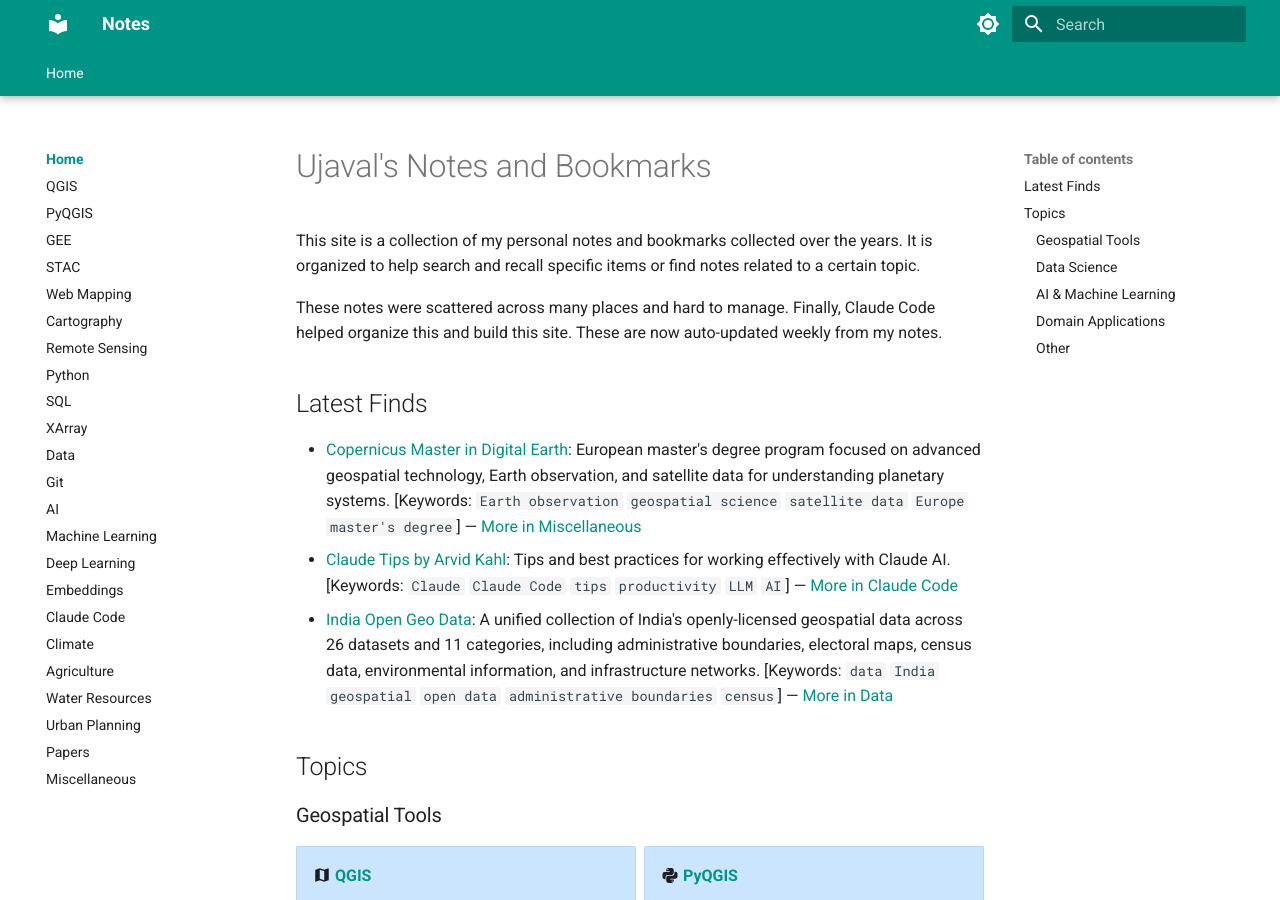
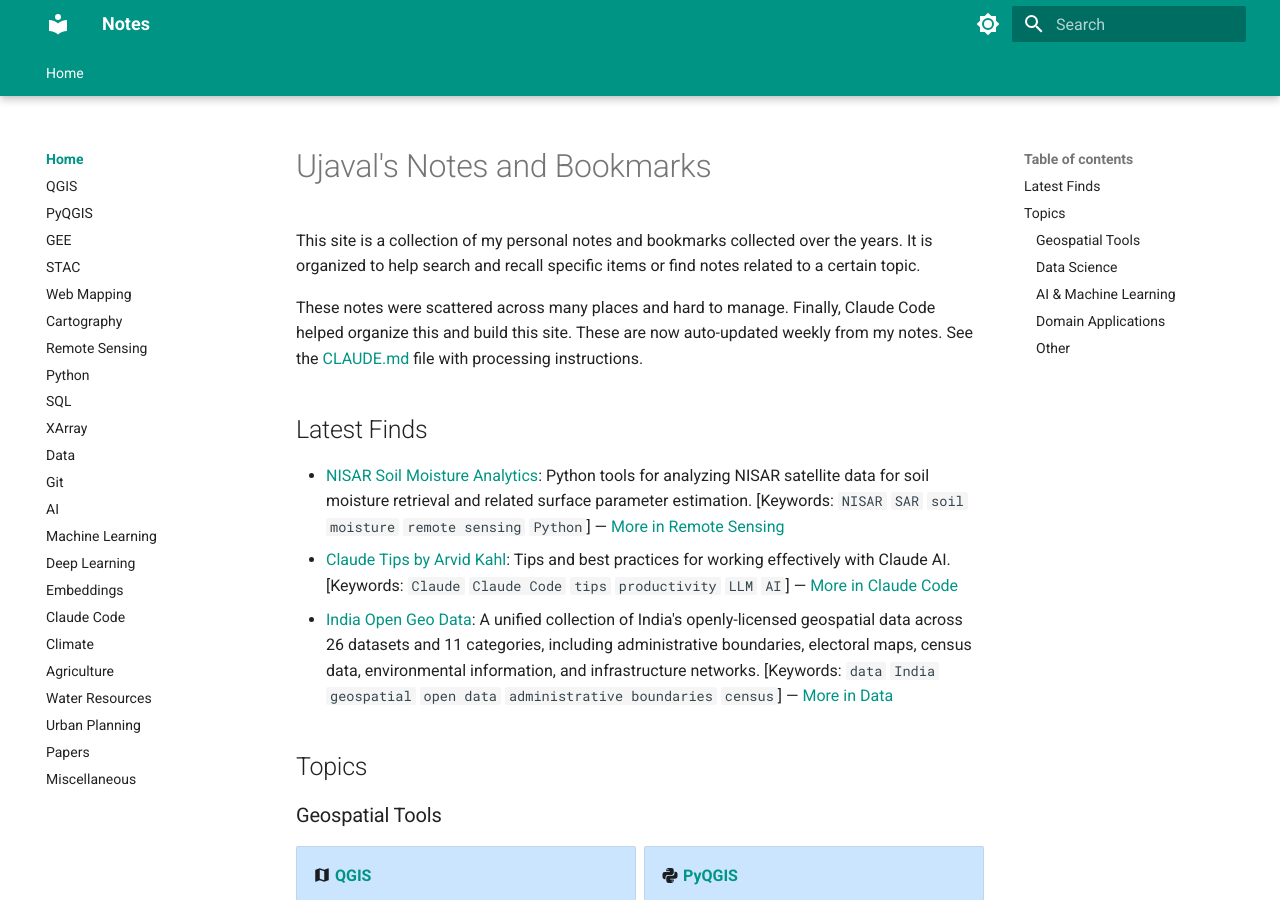
Before and after one commit to spatialthoughts/notes, an MkDocs documentation site: the page built from content/index.md, in a window 1280 px wide and 900 px high. Built offline with MkDocs 1.6.1 and Material for MkDocs 9.7.7, drawn with Linux system fonts in a browser that asks for light colours.

Commit message:
Update Latest Finds: swap Misc entry for Remote Sensing per new rule
CLAUDE.md now specifies not to pick Latest Finds from Misc.md.
Replaced with NISAR Soil Moisture Analytics from Remote Sensing.

Co-Authored-By: Claude Sonnet 4.6 <noreply@anthropic.com>

```diff
--- a/content/index.md
+++ b/content/index.md
@@ -2,11 +2,11 @@
 
 This site is a collection of my personal notes and bookmarks collected over the years. It is organized to help search and recall specific items or find notes related to a certain topic.
 
-These notes were scattered across many places and hard to manage. Finally, Claude Code helped organize this and build this site. These are now auto-updated weekly from my notes.
+These notes were scattered across many places and hard to manage. Finally, Claude Code helped organize this and build this site. These are now auto-updated weekly from my notes. See the [CLAUDE.md](https://github.com/spatialthoughts/notes/blob/main/CLAUDE.md) file with processing instructions.
 
 ## Latest Finds
 
-- [Copernicus Master in Digital Earth](https://www.master-cde.eu/): European master's degree program focused on advanced geospatial technology, Earth observation, and satellite data for understanding planetary systems. [Keywords: `Earth observation` `geospatial science` `satellite data` `Europe` `master's degree`] — [More in Miscellaneous](Misc.md)
+- [NISAR Soil Moisture Analytics](https://github.com/anil002/nisar-analysis): Python tools for analyzing NISAR satellite data for soil moisture retrieval and related surface parameter estimation. [Keywords: `NISAR` `SAR` `soil moisture` `remote sensing` `Python`] — [More in Remote Sensing](Remote_Sensing.md)
 - [Claude Tips by Arvid Kahl](https://x.com/arvidkahl/status/2031457304328229184): Tips and best practices for working effectively with Claude AI. [Keywords: `Claude` `Claude Code` `tips` `productivity` `LLM` `AI`] — [More in Claude Code](Claude_Code.md)
 - [India Open Geo Data](https://yashveeeeeer.github.io/india-geodata/): A unified collection of India's openly-licensed geospatial data across 26 datasets and 11 categories, including administrative boundaries, electoral maps, census data, environmental information, and infrastructure networks. [Keywords: `data` `India` `geospatial` `open data` `administrative boundaries` `census`] — [More in Data](Data.md)
 
```
Also changed, not shown: CLAUDE.md (+1 -1 lines).
